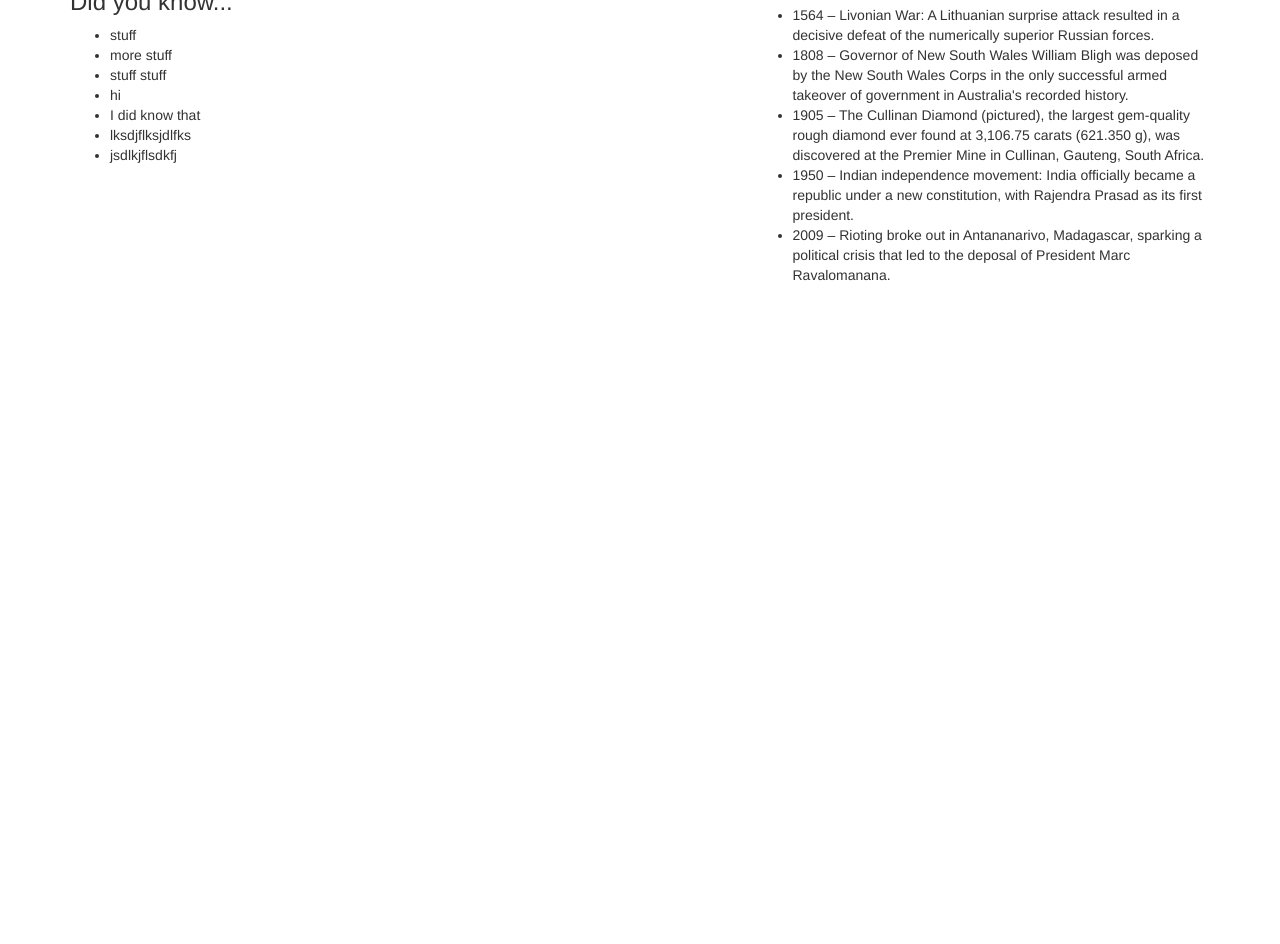
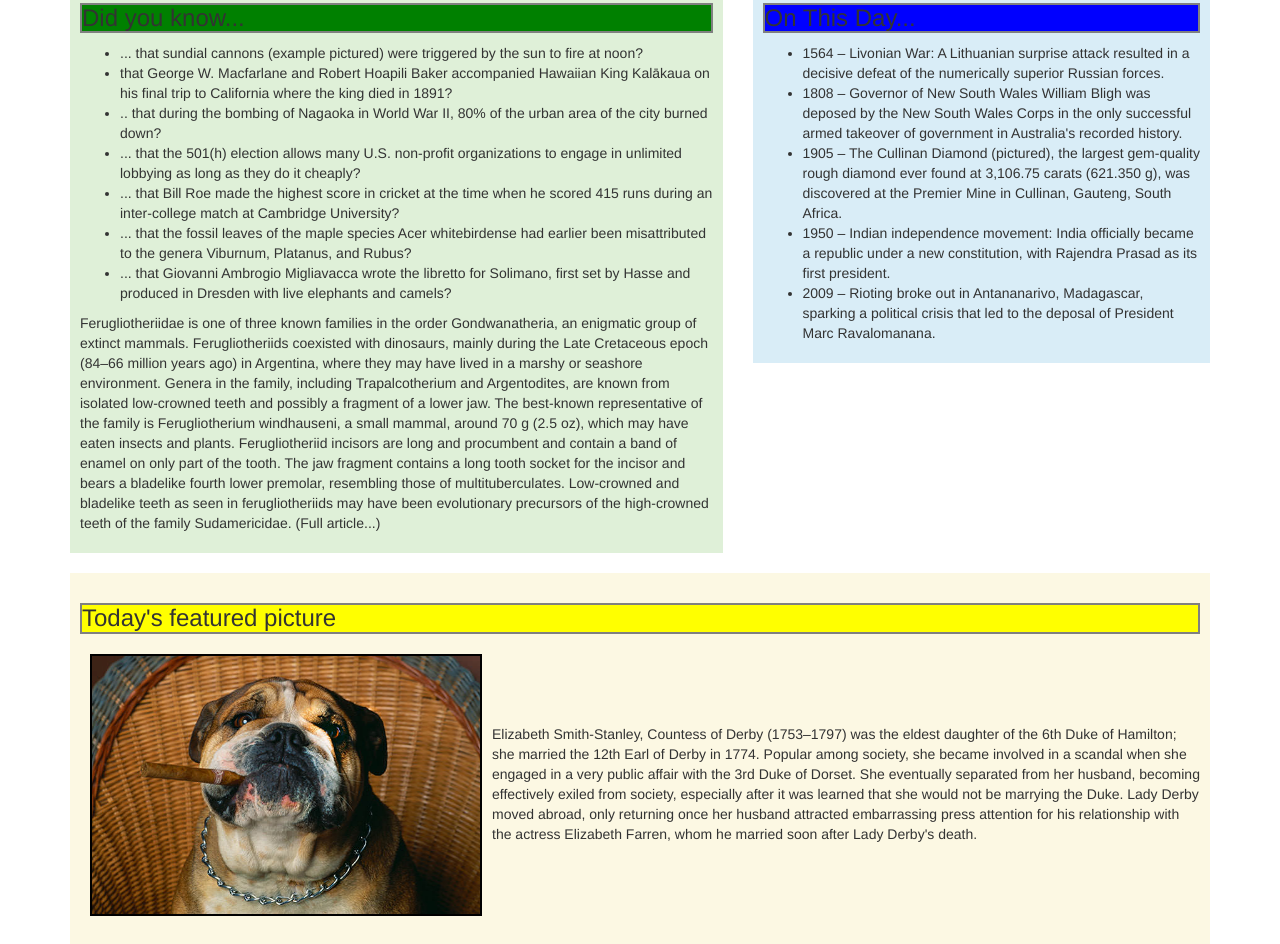
Before and after one commit to jessica-wabbit/wiki, a plain HTML site: page index.html in a window 1280 px wide. Shown: the part 497-1441 px from the top of the page. Before the commit the page ends 800 px from the top, so only its background shows below. Drawn offline with Linux system fonts and the light colour scheme.

Commit message:
Add CSS styles to wiki-styles.css file.

```diff
--- a/css/wiki-styles.css
+++ b/css/wiki-styles.css
@@ -0,0 +1,28 @@
+h3 {
+  border-style: solid;
+  border-width: 2px;
+  border-color: gray;
+}
+
+img {
+  border-style: solid;
+  border-color: black;
+  border-width: 2px;
+  margin: 10px;
+}
+
+.padme {
+  padding: 10px;
+}
+
+h3.green {
+  background-color: green;
+}
+
+h3.blue{
+  background-color: blue;
+}
+
+h3.beige{
+  background-color: yellow;
+}
--- a/index.html
+++ b/index.html
@@ -39,28 +39,36 @@
       </div>
       <div class="row">
         <div class="col-md-7">
-          <h3>From Today's Freatured Article</h3>
+          <div class="well, bg-success">
+            <div class="padme">
+              <h3 class="green">From Today's Freatured Article</h3>
               <p>Ferugliotheriidae is one of three known families in the order Gondwanatheria, an enigmatic group of extinct mammals. Ferugliotheriids coexisted with dinosaurs, mainly during the Late Cretaceous epoch (84–66 million years ago) in Argentina, where they may have lived in a marshy or seashore environment. Genera in the family, including Trapalcotherium and Argentodites, are known from isolated low-crowned teeth and possibly a fragment of a lower jaw. The best-known representative of the family is Ferugliotherium windhauseni, a small mammal, around 70 g (2.5 oz), which may have eaten insects and plants. Ferugliotheriid incisors are long and procumbent and contain a band of enamel on only part of the tooth. The jaw fragment contains a long tooth socket for the incisor and bears a bladelike fourth lower premolar, resembling those of multituberculates. Low-crowned and bladelike teeth as seen in ferugliotheriids may have been evolutionary precursors of the high-crowned teeth of the family Sudamericidae. (Full article...)</p>
-          <h3>Did you know...</h3>
+              <h3 class="green">Did you know...</h3>
               <ul>
-            <li>stuff</li>
-            <li>more stuff</li>
-            <li>stuff stuff</li>
-            <li>hi</li>
-            <li>I did know that</li>
-            <li>lksdjflksjdlfks</li>
-            <li>jsdlkjflsdkfj</li>
+                <li>... that sundial cannons (example pictured) were triggered by the sun to fire at noon?</li>
+                <li>that George W. Macfarlane and Robert Hoapili Baker accompanied Hawaiian King Kalākaua on his final trip to California where the king died in 1891?</li>
+                <li>.. that during the bombing of Nagaoka in World War II, 80% of the urban area of the city burned down?</li>
+                <li>... that the 501(h) election allows many U.S. non-profit organizations to engage in unlimited lobbying as long as they do it cheaply?</li>
+                <li>... that Bill Roe made the highest score in cricket at the time when he scored 415 runs during an inter-college match at Cambridge University?</li>
+                <li>... that the fossil leaves of the maple species Acer whitebirdense had earlier been misattributed to the genera Viburnum, Platanus, and Rubus?</li>
+                <li>... that Giovanni Ambrogio Migliavacca wrote the libretto for Solimano, first set by Hasse and produced in Dresden with live elephants and camels?</li>
               </ul>
+              <p>Ferugliotheriidae is one of three known families in the order Gondwanatheria, an enigmatic group of extinct mammals. Ferugliotheriids coexisted with dinosaurs, mainly during the Late Cretaceous epoch (84–66 million years ago) in Argentina, where they may have lived in a marshy or seashore environment. Genera in the family, including Trapalcotherium and Argentodites, are known from isolated low-crowned teeth and possibly a fragment of a lower jaw. The best-known representative of the family is Ferugliotherium windhauseni, a small mammal, around 70 g (2.5 oz), which may have eaten insects and plants. Ferugliotheriid incisors are long and procumbent and contain a band of enamel on only part of the tooth. The jaw fragment contains a long tooth socket for the incisor and bears a bladelike fourth lower premolar, resembling those of multituberculates. Low-crowned and bladelike teeth as seen in ferugliotheriids may have been evolutionary precursors of the high-crowned teeth of the family Sudamericidae. (Full article...)</p>
+            </div>
+          </div>
         </div>
         <div class="col-md-5">
-          <h3>In The News</h3>
+          <div class="well, bg-info">
+            <div class="padme">
+              <h3 class="blue">In The News</h3>
+              <img src="img/sushi-pizza.jpg" align="right" alt="picture of sushi-pizza" width="25%">
               <ul>
                 <li>In sumo, Kisenosato Yutaka (pictured) is promoted as the 72nd yokozuna, becoming the first Japanese wrestler to earn the title in 19 years.</li>
                 <li>The Supreme Court of the United Kingdom issues a ruling that an Act of Parliament is needed before the government can trigger Article 50 to leave the European Union.</li>
                 <li>Tornadoes and severe thunderstorms kill at least twenty people across the Southeastern United States.</li>
                 <li>A train derailment in Andhra Pradesh, India, kills forty-one people and injures sixty-eight others.</li>
               </ul>
-          <h3>On This Day...</h3>
+              <h3 class="blue">On This Day...</h3>
               <ul>
                 <li>1564 – Livonian War: A Lithuanian surprise attack resulted in a decisive defeat of the numerically superior Russian forces.</li>
                 <li>1808 – Governor of New South Wales William Bligh was deposed by the New South Wales Corps in the only successful armed takeover of government in Australia's recorded history.</li>
@@ -70,7 +78,27 @@
               </ul>
             </div>
           </div>
+        </div>
+      </div>
+      <br>
       <div class="row">
+        <div class="col-md-12">
+          <div class="well, bg-warning">
+            <div class="padme">
+              <h3 class="beige">Today's featured picture</h3>
+              <img src="img/dog.jpg" align="left" alt="It's a dog named Elizabeth Smith-Stanley." width="35%">
+              <br>
+              <br>
+              <br>
+              <br>
+              <p>Elizabeth Smith-Stanley, Countess of Derby (1753–1797) was the eldest daughter of the 6th Duke of Hamilton; she married the 12th Earl of Derby in 1774. Popular among society, she became involved in a scandal when she engaged in a very public affair with the 3rd Duke of Dorset. She eventually separated from her husband, becoming effectively exiled from society, especially after it was learned that she would not be marrying the Duke. Lady Derby moved abroad, only returning once her husband attracted embarrassing press attention for his relationship with the actress Elizabeth Farren, whom he married soon after Lady Derby's death.</p>
+              <br>
+              <br>
+              <br>
+              <br>
+            </div>
+          </div>
+        </div>
       </div>
     </div>
   </body>
```
Lines whose indentation alone changed are shown as unchanged.
